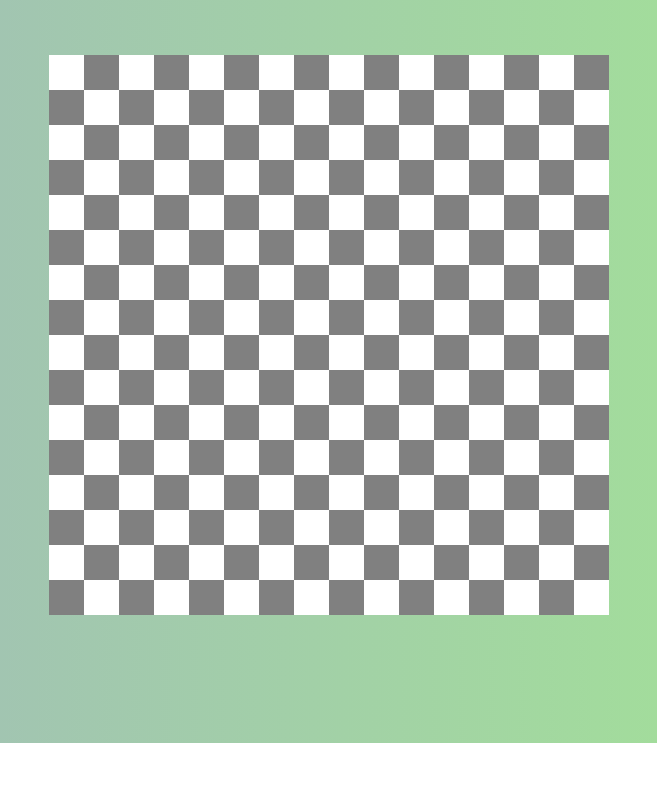
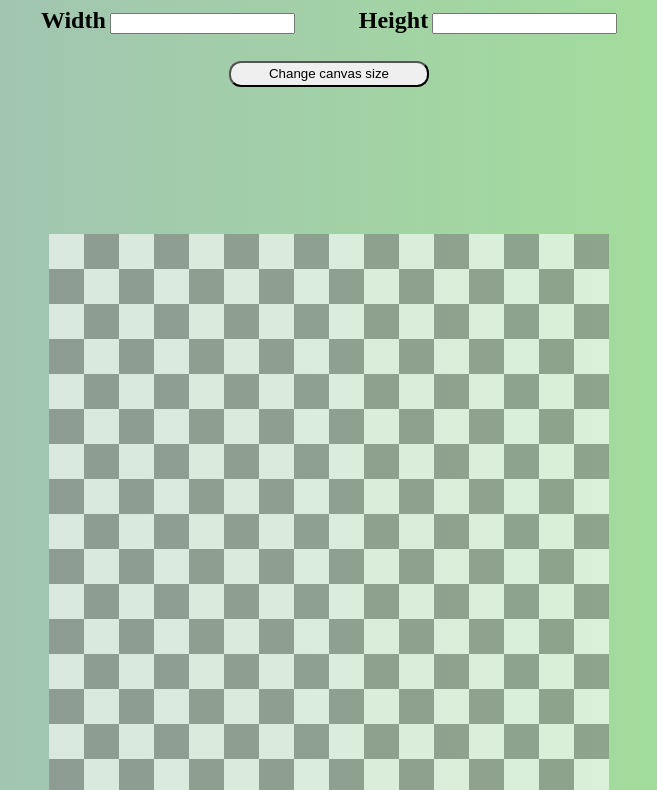
Before and after one commit to apoque96/odin-etch-a-sketch, a plain HTML site: page index.html in a window 1280 px wide. Shown: the part 73-863 px from the top of the page, without its empty margins (311-968 px from the left). Before the commit the page ends 816 px from the top, so only its background shows below. Drawn offline with Linux system fonts and the light colour scheme.

Commit message:
Added the option to change the size of the canvas

```diff
--- a/css/styles.css
+++ b/css/styles.css
@@ -1,6 +1,32 @@
 body{
     background-image: linear-gradient(to right, rgb(161 186 187), rgb(163 231 146));
     height: 100vh;
+}
+
+#title{
+    text-align: center;
+}
+
+#changeSizeContainer{
+    display: flex;
+    justify-content: center;
+    gap: 4em;
+}
+
+#btnContainer{
+    display: flex;
+    justify-content: center;
+}
+
+#btnChangeSize{
+    margin: 2em;
+    height: 2em;
+    width: 15em;
+    border-radius: 12px;
+}
+
+.txt{
+    display: inline;
 }
 
 #container, #anotherContainer{
@@ -20,11 +46,18 @@ body{
     display: flex;
     flex-direction: column;
     width: 70%;
-    height: auto;
+}
+
+.pixelContainer{
+    display: flex;
 }
 
 .pixel{
     display: flex;
     background-color: white;
+    opacity: 0.6;
+}
 
+.pixel:hover{
+    opacity: 1.0;
 }
--- a/index.html
+++ b/index.html
@@ -7,6 +7,20 @@
     <link rel="stylesheet" href="css/styles.css">
 </head>
 <body>
+    <h1 id="title">Etch-a-Sketch</h1>
+    <div id="changeSizeContainer">
+        <div id="canvasWidthContainer">
+            <h2 class="txt">Width</h2>
+            <input type="number" id="canvasWidthInput">
+        </div>
+        <div id="canvasHeightContainer">
+            <h2 class="txt">Height</h2>
+            <input type="number" id="canvasHeightInput">
+        </div>
+    </div>
+    <div id="btnContainer">
+        <button id="btnChangeSize">Change canvas size</button>
+    </div>
     <div id="container">
         <div id="anotherContainer">
             <div id="canvas">
--- a/js/script.js
+++ b/js/script.js
@@ -1,20 +1,33 @@
 const canvas = document.querySelector("#canvas");
+const canvasWidthInput = document.querySelector("#canvasWidthInput");
+const canvasHeightInput = document.querySelector("#canvasHeightInput");
+const btnChangeSize = document.querySelector("#btnChangeSize");
 
 createCanvas(16, 16);
+btnChangeSize.addEventListener('click', function(){
+    createCanvas(canvasWidthInput.value, canvasHeightInput.value)})
 
 function createCanvas(n, m){
-    for(let i = 0; i < n; i++){
+    while(canvas.firstChild){
+        canvas.removeChild(canvas.firstChild);
+    }
+    canvas.style.aspectRatio = n + "/" + m;
+    for(let i = 0; i < m; i++){
         const div = document.createElement('div');
-        div.classList.toggle("pixel");
+        div.classList.toggle("pixelContainer");
         div.style.width = "100%";
         div.style.height = (100 / m) + "%";
-        for(let j = 0; j < m; j++){
+        for(let j = 0; j < n; j++){
             const anotherDiv = document.createElement("pixel");
-            anotherDiv.classList.toggle("pixel");
+            anotherDiv.classList.toggle("pixel");;
             anotherDiv.style.width = (100 / n) + "%";
             anotherDiv.style.height = "100%";
             if((i + j) % 2 != 0){
                 anotherDiv.style.backgroundColor = "gray";
+                anotherDiv.classList.toggle("gray");
+            }
+            else{
+                anotherDiv.classList.toggle("white");
             }
             div.appendChild(anotherDiv);
         }
```
